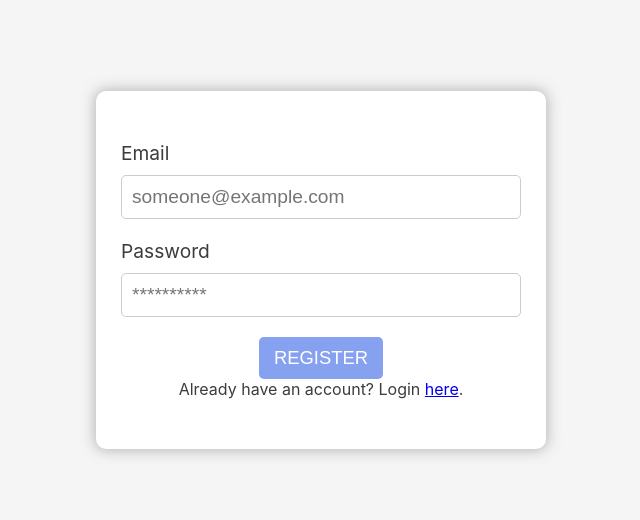
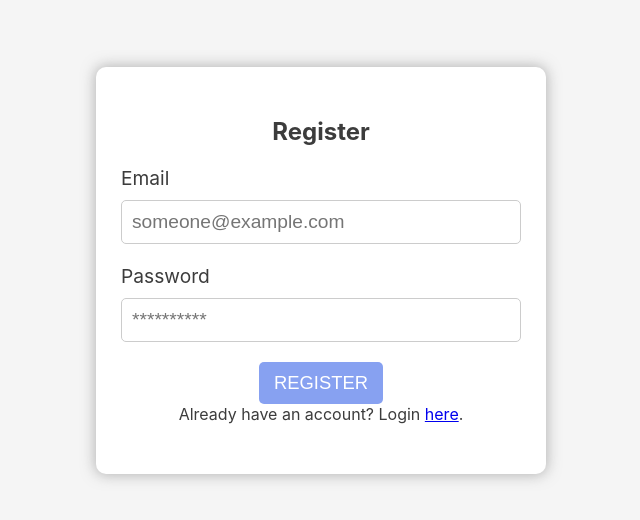
Before and after one commit to Syed-Naqvi/grad-n-go, a React (Create React App) app: page /register in a window 1280 px wide. Shown: the part 130-650 px from the top of the page, without its empty margins (319-959 px from the left). Built offline with nearby package versions, Linux system fonts and the light colour scheme.

Commit message:
Added titles to auth components

```diff
--- a/src/components/InputBlock/styles.css
+++ b/src/components/InputBlock/styles.css
@@ -19,13 +19,3 @@
   padding: 10px;
   outline: none;
 }
-
-.submit {
-  font-size: 1.15em;
-  text-transform: uppercase;
-  padding: 10px 15px;
-  background-color: #87A1F1;
-  color: #ffffff;
-  border: none;
-  border-radius: 5px;
-}
--- a/src/components/Login/index.jsx
+++ b/src/components/Login/index.jsx
@@ -17,6 +17,9 @@ const Login = () => {
 	return (
 		<div className="login-component">
 			<div className="login-sub-component">
+        <div className="login-title">
+          Login
+        </div>
 				<InputBlock
 					label={"Email"}
 					id="email"
--- a/src/components/Login/styles.css
+++ b/src/components/Login/styles.css
@@ -13,3 +13,19 @@
   border-radius: 10px;
   box-shadow: 0px 0px 14px 1px rgba(138,138,138,0.61);
 }
+
+.register-title {
+  font-weight: bold;
+  font-size: 1.5em;
+  margin-bottom: 20px;
+}
+
+.submit {
+  font-size: 1.15em;
+  text-transform: uppercase;
+  padding: 10px 15px;
+  background-color: #87A1F1;
+  color: #ffffff;
+  border: none;
+  border-radius: 5px;
+}
--- a/src/components/Register/index.jsx
+++ b/src/components/Register/index.jsx
@@ -17,6 +17,9 @@ const Register = () => {
 	return (
 		<div className="register-component">
       <div className="register-sub-component">
+        <div className="register-title">
+          Register
+        </div>
   			<InputBlock
   				label={"Email"}
   				id="email"
--- a/src/components/Register/styles.css
+++ b/src/components/Register/styles.css
@@ -13,3 +13,19 @@
   border-radius: 10px;
   box-shadow: 0px 0px 14px 1px rgba(138,138,138,0.61);
 }
+
+.register-title {
+  font-weight: bold;
+  font-size: 1.5em;
+  margin-bottom: 20px;
+}
+
+.submit {
+  font-size: 1.15em;
+  text-transform: uppercase;
+  padding: 10px 15px;
+  background-color: #87A1F1;
+  color: #ffffff;
+  border: none;
+  border-radius: 5px;
+}
```
